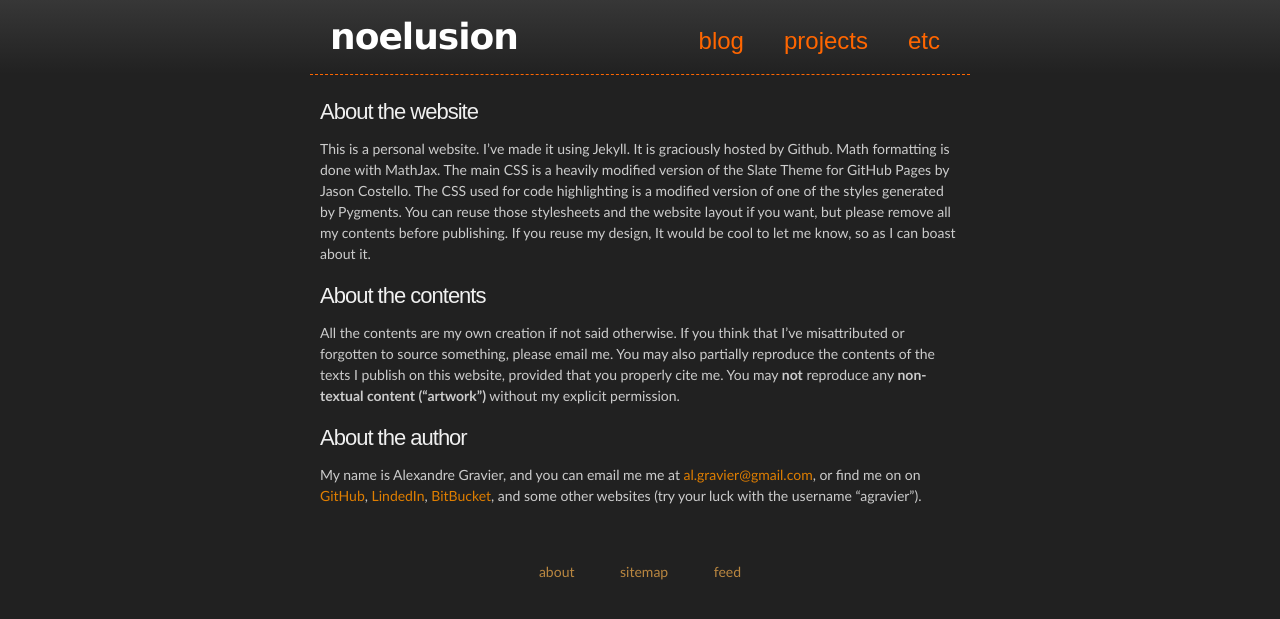
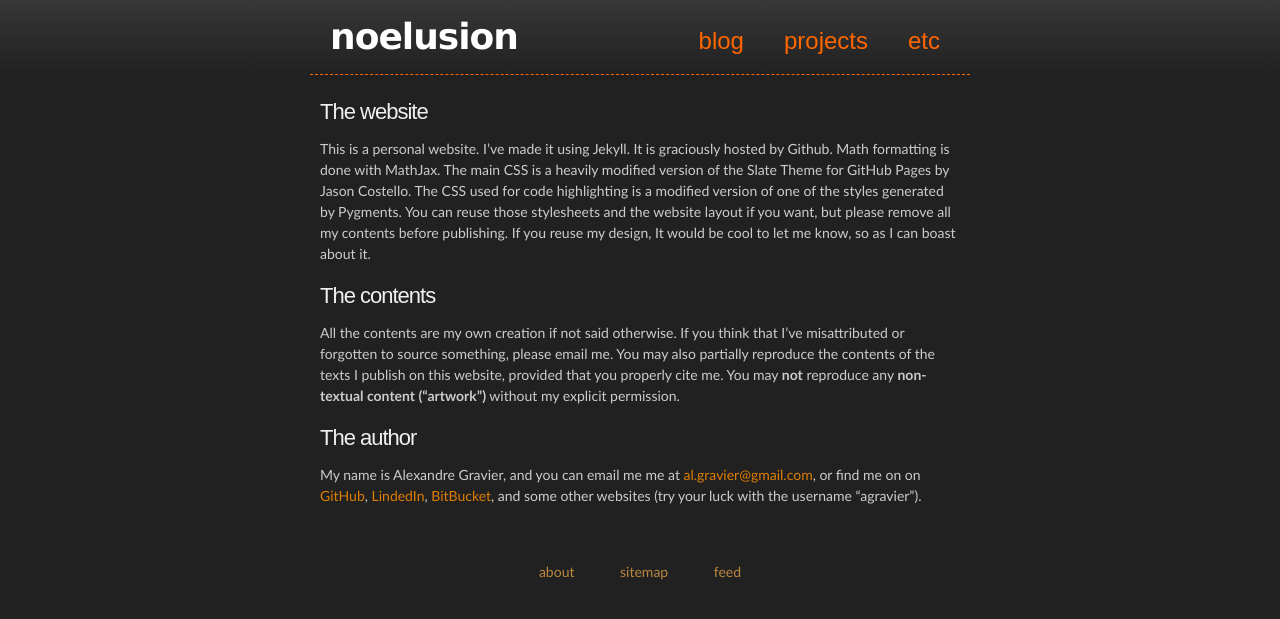
Before and after one commit to agravier/agravier.github.io, a Jekyll site: the page built from about/index.md, in a window 1280 px wide. Shown: the top 619 px of the page. Built offline with Jekyll 4.4.1, drawn with Linux system fonts in a browser that asks for light colours; Markdown is read by kramdown in place of the engine named in the settings.

```diff
--- a/about/index.md
+++ b/about/index.md
@@ -3,7 +3,7 @@ layout: default-nomath
 title: postface
 ---
 
-### About the website
+### The website
 
 This is a personal website. I've made it using Jekyll. It is
 graciously hosted by Github. Math formatting is done with MathJax.
@@ -14,7 +14,7 @@ reuse those stylesheets and the website layout if you want, but please
 remove all my contents before publishing. If you reuse my design, It
 would be cool to let me know, so as I can boast about it.
 
-### About the contents
+### The contents
 
 All the contents are my own creation if not said otherwise. If you
 think that I've misattributed or forgotten to source something, please
@@ -23,7 +23,7 @@ publish on this website, provided that you properly cite me. You may
 **not** reproduce any **non-textual content ("artwork")** without my
 explicit permission.
 
-### About the author
+### The author
 
 My name is Alexandre Gravier, and you can email me me at
 [al.gravier@gmail.com](mailto:al.gravier@gmail.com), or find me on on
```
Also changed, not shown: projects/index.md (added, +8 -0 lines).
